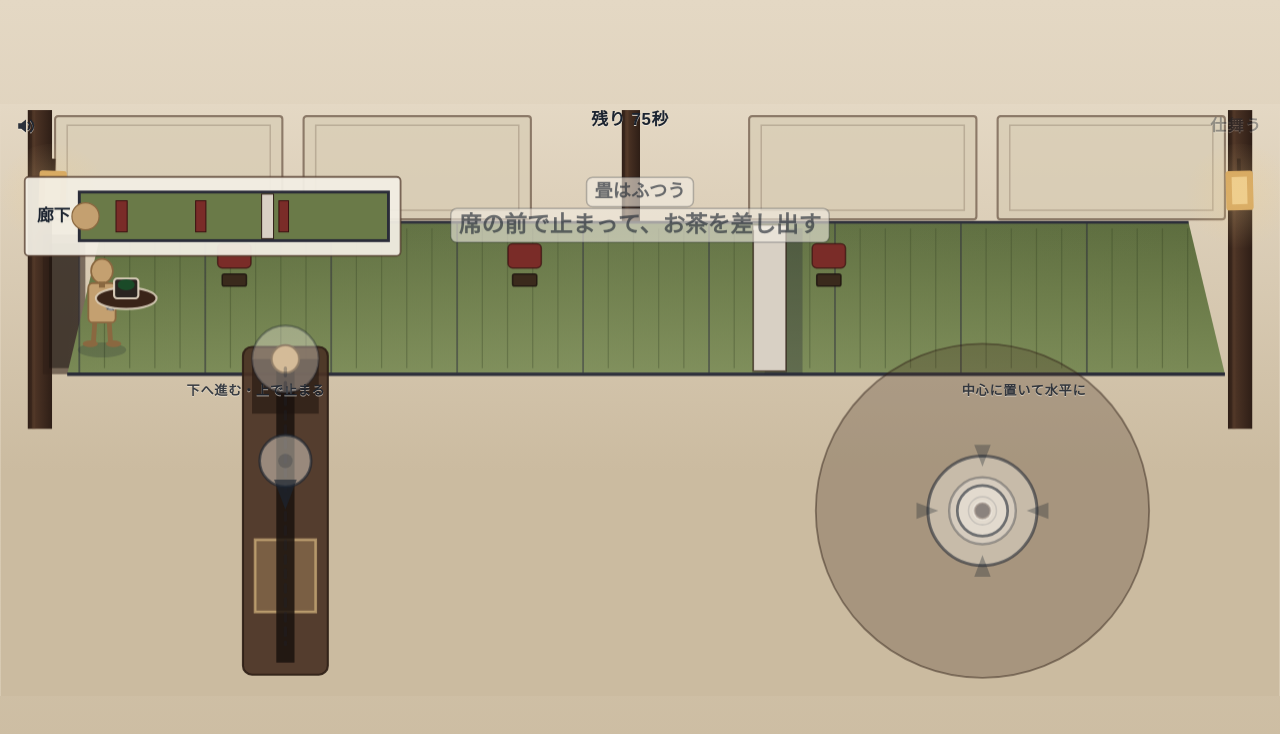
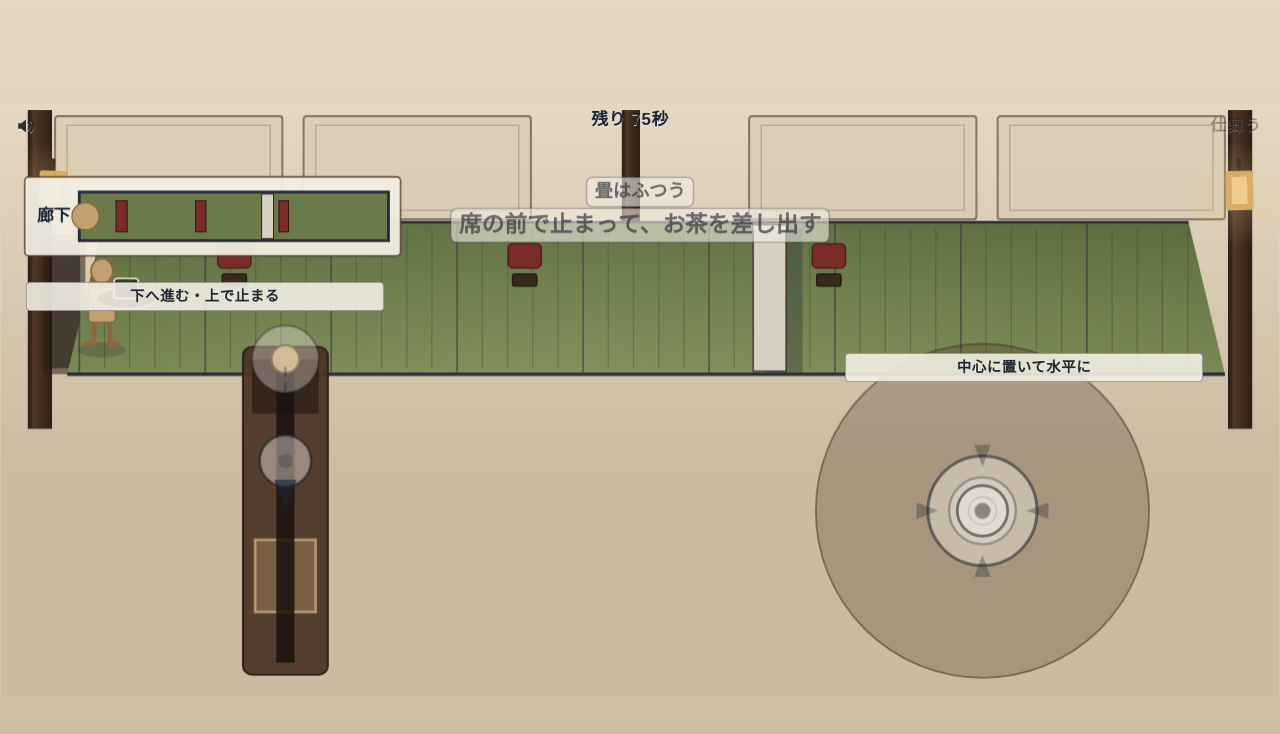
Before and after one commit to sshim19/chahakobi-karakuri, a plain HTML site: page index.html in a window 1280 px wide. Both pictures are taken after a click on the button "運ぶ". Drawn offline with Linux system fonts and the light colour scheme; animation ran at ten frames a second.

Commit message:
操作の説明をわかりやすく

```diff
--- a/ui/styles.css
+++ b/ui/styles.css
@@ -212,31 +212,35 @@ body.is-playing,
   margin: 0;
   pointer-events: none;
   z-index: 1;
-  font-size: 0.82rem;
+  font-size: 0.9rem;
   font-weight: 700;
-  letter-spacing: 0.08em;
+  letter-spacing: 0.04em;
   color: #1c2430;
-  opacity: 0.84;
-  text-shadow: 0 1px 0 rgb(243 238 228 / 0.7);
+  opacity: 0.96;
+  text-shadow: none;
+  background: rgb(243 238 228 / 0.94);
+  border: 1px solid rgb(28 36 48 / 0.4);
+  border-radius: 4px;
+  padding: 4px 9px;
 }
 
 .hint-left {
-  left: 6%;
-  top: 47%;
+  left: 2%;
+  top: 30%;
   bottom: auto;
   width: 28%;
   text-align: center;
-  letter-spacing: 0.06em;
+  letter-spacing: 0.04em;
   line-height: 1.35;
 }
 
 .hint-right {
   right: 6%;
-  top: 47%;
+  top: 42%;
   bottom: auto;
   width: 28%;
   text-align: center;
-  letter-spacing: 0.06em;
+  letter-spacing: 0.04em;
   line-height: 1.35;
 }
 
```
